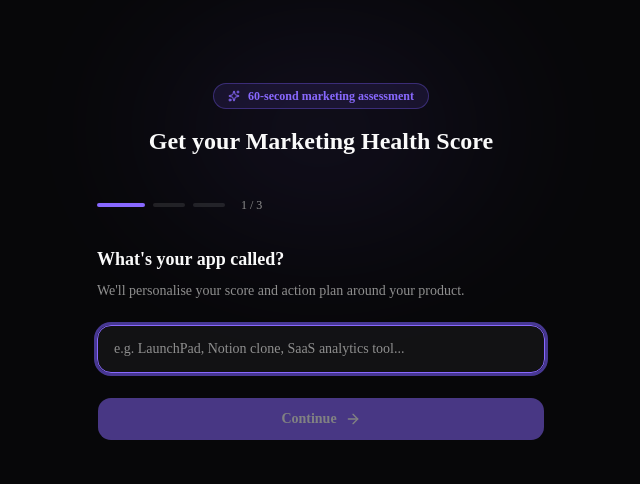
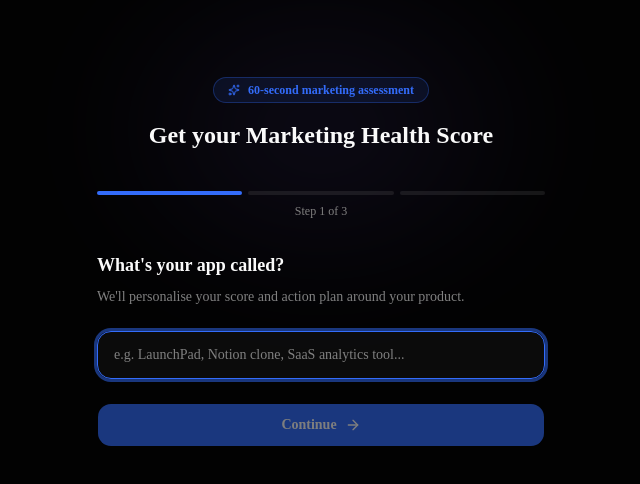
Before and after one commit to 84yk8btb9f-prog/marketmyapp, a Next.js app: page /assess in a window 1280 px wide. Shown: the part 138-622 px from the top of the page, without its empty margins (319-959 px from the left). Built offline with nearby package versions, Linux system fonts and the light colour scheme.

Commit message:
fix: neutral dark theme, centered step bar, reduce plan max_tokens to 4096

```diff
--- a/src/app/api/generate-plan/route.ts
+++ b/src/app/api/generate-plan/route.ts
@@ -54,7 +54,7 @@ export async function POST(request: Request) {
       try {
         const messageStream = anthropic.messages.stream({
           model: "claude-sonnet-4-6",
-          max_tokens: 8192,
+          max_tokens: 4096,
           messages: [
             {
               role: "user",
--- a/src/app/assess/page.tsx
+++ b/src/app/assess/page.tsx
@@ -63,23 +63,21 @@ const PRIORITY_ICONS = [
 
 function StepIndicator({ current, total }: { current: number; total: number }) {
   return (
-    <div className="flex items-center gap-2 mb-8">
+    <div className="mb-8">
+      <div className="flex items-center gap-1.5 mb-2">
         {Array.from({ length: total }).map((_, i) => (
           <div
             key={i}
             className={cn(
-            "h-1 rounded-full transition-all duration-500",
-            i < current
-              ? "bg-primary w-8"
-              : i === current
-              ? "bg-primary w-12"
-              : "bg-border w-8"
+              "h-1 flex-1 rounded-full transition-all duration-500",
+              i <= current ? "bg-primary" : "bg-border"
             )}
           />
         ))}
-      <span className="ml-2 text-xs text-muted-foreground font-medium">
-        {current + 1} / {total}
-      </span>
+      </div>
+      <p className="text-center text-xs text-muted-foreground font-medium">
+        Step {current + 1} of {total}
+      </p>
     </div>
   );
 }
--- a/src/app/globals.css
+++ b/src/app/globals.css
@@ -84,37 +84,37 @@
 }
 
 .dark {
-  --background: oklch(0.13 0.005 285);
+  --background: oklch(0.09 0 0);
   --foreground: oklch(0.985 0 0);
-  --card: oklch(0.18 0.008 285);
+  --card: oklch(0.14 0 0);
   --card-foreground: oklch(0.985 0 0);
-  --popover: oklch(0.18 0.008 285);
+  --popover: oklch(0.14 0 0);
   --popover-foreground: oklch(0.985 0 0);
-  --primary: oklch(0.65 0.25 285);
+  --primary: oklch(0.58 0.22 264);
   --primary-foreground: oklch(0.985 0 0);
-  --secondary: oklch(0.24 0.01 285);
+  --secondary: oklch(0.2 0 0);
   --secondary-foreground: oklch(0.985 0 0);
-  --muted: oklch(0.24 0.01 285);
-  --muted-foreground: oklch(0.65 0 0);
-  --accent: oklch(0.65 0.25 285);
+  --muted: oklch(0.2 0 0);
+  --muted-foreground: oklch(0.6 0 0);
+  --accent: oklch(0.58 0.22 264);
   --accent-foreground: oklch(0.985 0 0);
   --destructive: oklch(0.704 0.191 22.216);
-  --border: oklch(1 0 0 / 10%);
-  --input: oklch(1 0 0 / 15%);
-  --ring: oklch(0.65 0.25 285);
-  --chart-1: oklch(0.65 0.25 285);
-  --chart-2: oklch(0.7 0.2 300);
-  --chart-3: oklch(0.55 0.2 270);
-  --chart-4: oklch(0.45 0.15 285);
-  --chart-5: oklch(0.35 0.1 285);
-  --sidebar: oklch(0.16 0.008 285);
+  --border: oklch(1 0 0 / 8%);
+  --input: oklch(1 0 0 / 12%);
+  --ring: oklch(0.58 0.22 264);
+  --chart-1: oklch(0.58 0.22 264);
+  --chart-2: oklch(0.65 0.18 280);
+  --chart-3: oklch(0.5 0.18 250);
+  --chart-4: oklch(0.7 0.15 200);
+  --chart-5: oklch(0.6 0.15 320);
+  --sidebar: oklch(0.12 0 0);
   --sidebar-foreground: oklch(0.985 0 0);
-  --sidebar-primary: oklch(0.65 0.25 285);
+  --sidebar-primary: oklch(0.58 0.22 264);
   --sidebar-primary-foreground: oklch(0.985 0 0);
-  --sidebar-accent: oklch(0.24 0.01 285);
+  --sidebar-accent: oklch(0.2 0 0);
   --sidebar-accent-foreground: oklch(0.985 0 0);
-  --sidebar-border: oklch(1 0 0 / 10%);
-  --sidebar-ring: oklch(0.65 0.25 285);
+  --sidebar-border: oklch(1 0 0 / 8%);
+  --sidebar-ring: oklch(0.58 0.22 264);
 }
 
 @layer base {
--- a/src/components/landing/hero.tsx
+++ b/src/components/landing/hero.tsx
@@ -31,21 +31,13 @@ function FadeUp({ children, delay = 0, className }: { children: React.ReactNode;
 export function Hero() {
   return (
     <section className="relative min-h-screen flex flex-col items-center justify-center px-6 pt-24 pb-20 overflow-hidden">
-      {/* Purple glow */}
+      {/* Subtle glow */}
       <div
         aria-hidden
-        className="pointer-events-none absolute top-1/2 left-1/2 -translate-x-1/2 -translate-y-[60%] w-[720px] h-[480px] rounded-full opacity-20 blur-3xl"
+        className="pointer-events-none absolute top-1/2 left-1/2 -translate-x-1/2 -translate-y-[60%] w-[600px] h-[400px] rounded-full opacity-10 blur-3xl"
         style={{
           background:
-            "radial-gradient(ellipse at center, oklch(0.65 0.25 285) 0%, transparent 70%)",
-        }}
-      />
-      <div
-        aria-hidden
-        className="pointer-events-none absolute top-1/3 left-1/2 -translate-x-1/2 -translate-y-1/2 w-[400px] h-[300px] rounded-full opacity-10 blur-2xl"
-        style={{
-          background:
-            "radial-gradient(ellipse at center, oklch(0.75 0.2 300) 0%, transparent 70%)",
+            "radial-gradient(ellipse at center, oklch(0.58 0.22 264) 0%, transparent 70%)",
         }}
       />
 
@@ -69,7 +61,7 @@ export function Hero() {
             <span
               style={{
                 background:
-                  "linear-gradient(135deg, oklch(0.75 0.22 285) 0%, oklch(0.65 0.25 285) 50%, oklch(0.7 0.2 300) 100%)",
+                  "linear-gradient(135deg, oklch(0.72 0.18 264) 0%, oklch(0.58 0.22 264) 100%)",
                 WebkitBackgroundClip: "text",
                 WebkitTextFillColor: "transparent",
                 backgroundClip: "text",
```
Also changed, not shown: 1 other file (tests, documents, lock files or other folders). Lines whose indentation alone changed are shown as unchanged.
